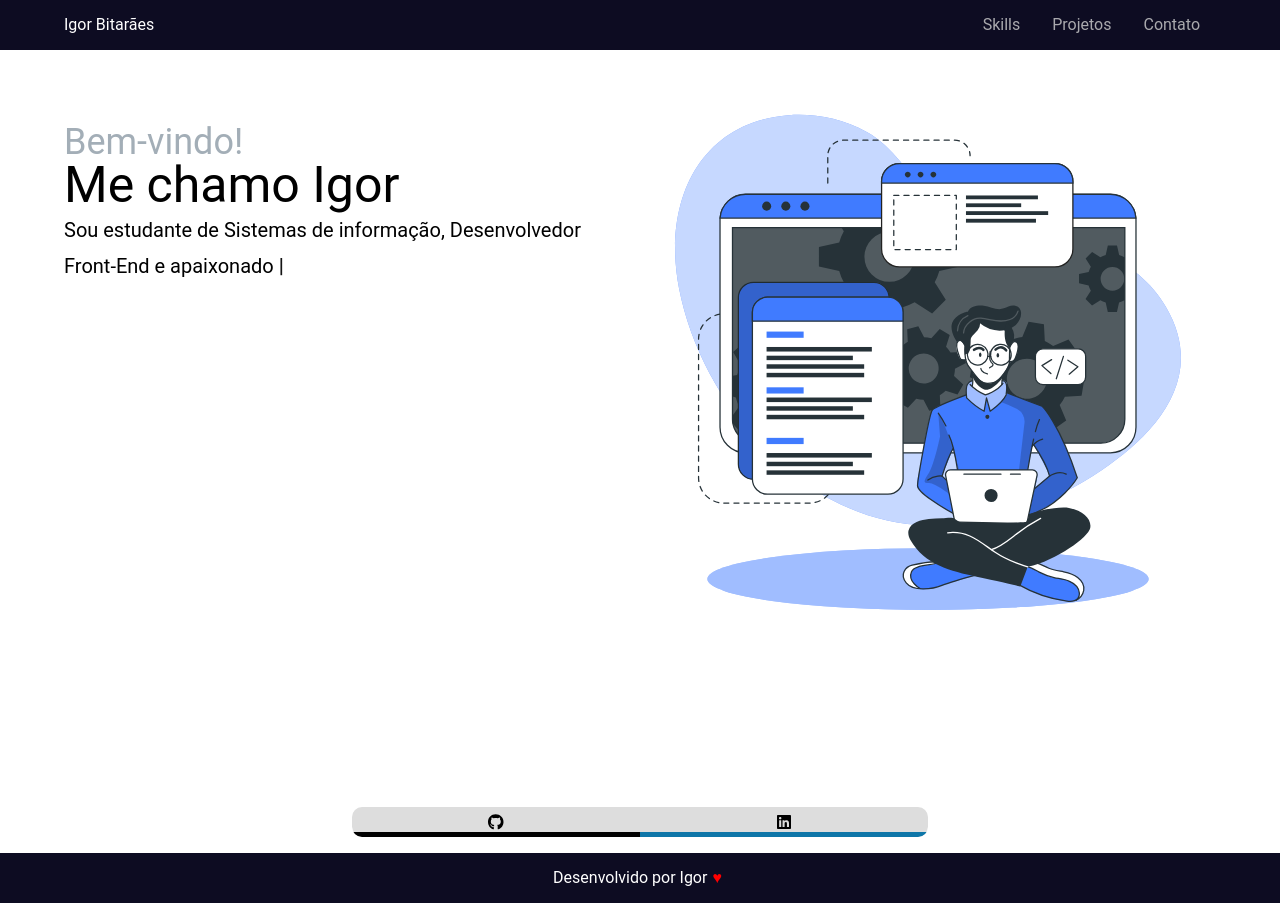
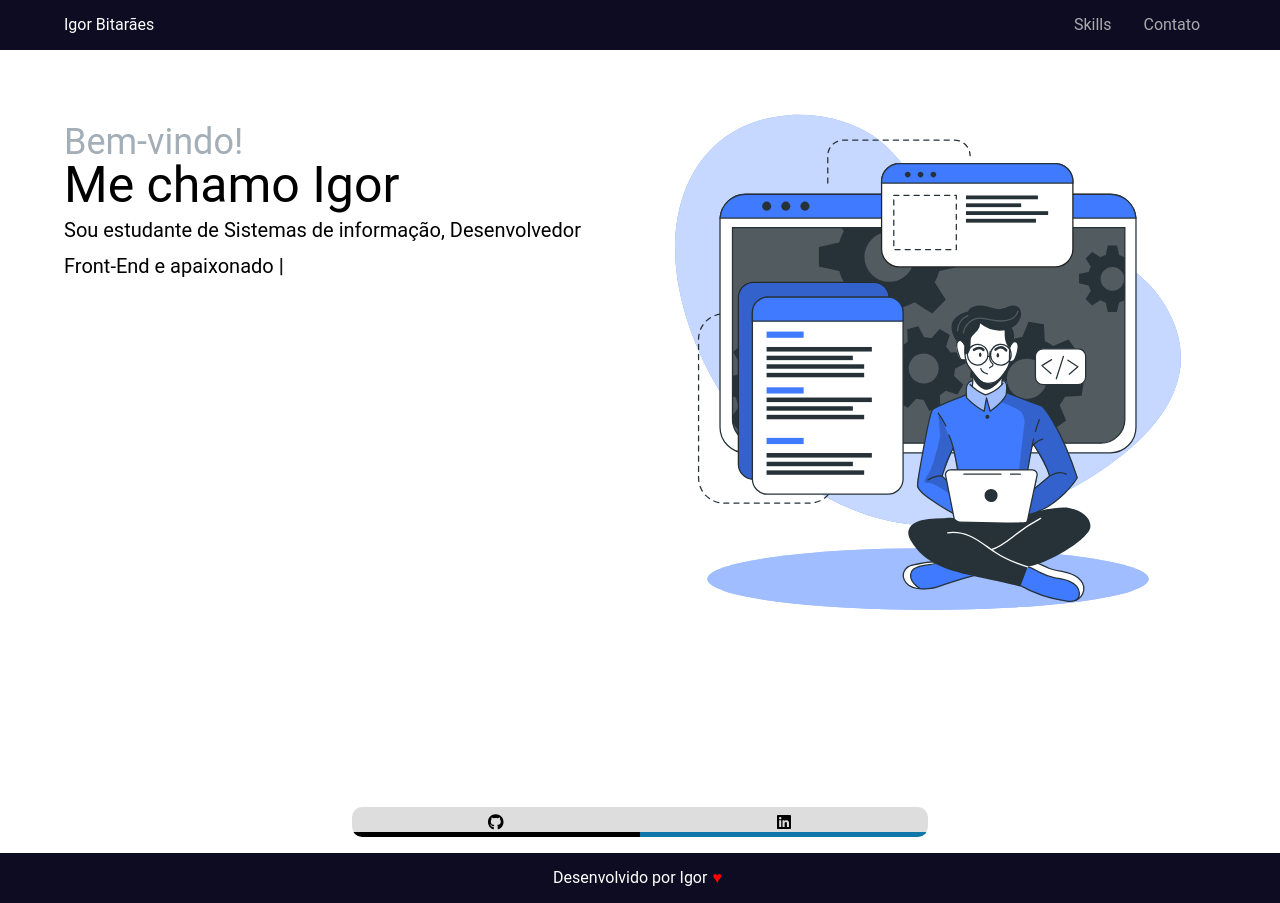
Before and after one commit to bitaraes/bitaraes, a Vue app: page / in a window 1280 px wide. Built offline with nearby package versions, Linux system fonts and the light colour scheme.

Commit message:
[fix] Adicionar menu filtrado

```diff
--- a/src/components/AppHeader.vue
+++ b/src/components/AppHeader.vue
@@ -4,7 +4,11 @@
       <router-link to="/" class="app-header__name"> Igor Bitarães </router-link>
       <nav class="menu">
         <ul class="list">
-          <li v-for="(item, index) in menu" :key="index" class="list-item">
+          <li
+            v-for="(item, index) in filteredMenu"
+            :key="index"
+            class="list-item"
+          >
             <router-link :to="item.link">{{ item.name }}</router-link>
           </li>
         </ul>
@@ -21,7 +25,7 @@
           <div class="m-menu__wrapper">
             <ul class="m-menu__list">
               <li
-                v-for="(item, index) in menu"
+                v-for="(item, index) in filteredMenu"
                 :key="index"
                 class="m-menu__item"
               >
@@ -52,6 +56,11 @@ export default {
   },
   destroyed() {
     this.events.forEach((e) => window.removeEventListener(e, this.toggle));
+  },
+  computed: {
+    filteredMenu() {
+      return this.menu.filter((item) => item.name != "Projetos");
+    },
   },
   methods: {
     toggle() {
```
